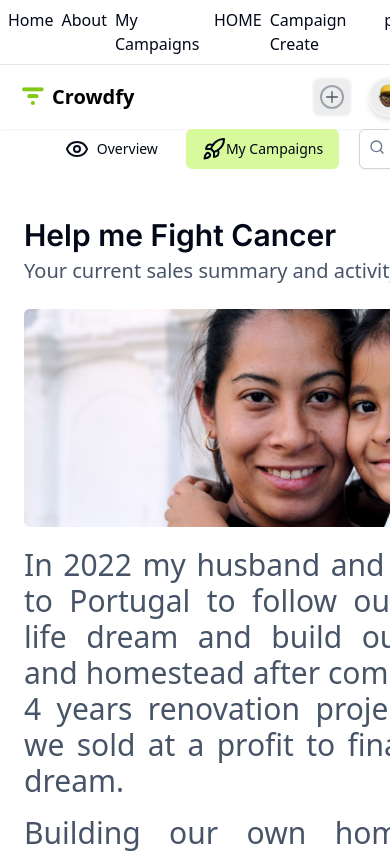
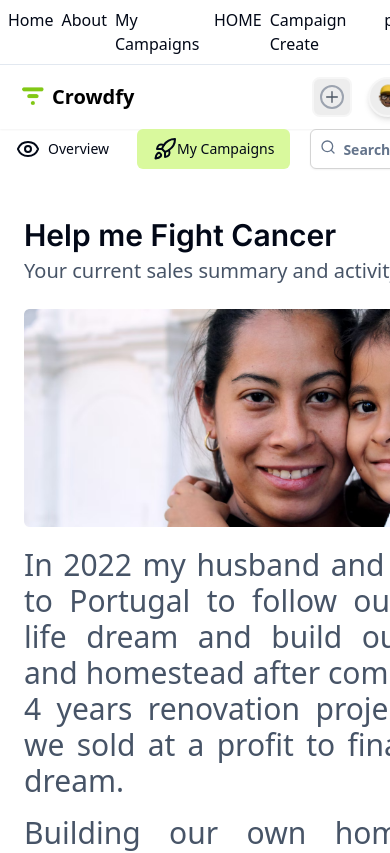
Before and after one commit to Aprender-e-Crescer/crowdfy, a React (Vite) app: page /my-campaigns in a window 390 px wide. Shown: the top 853 px of the page. Built offline with nearby package versions, Linux system fonts and the light colour scheme; a web font is replaced by a local one.

Commit message:
Responsividade no subheader 2.0

```diff
--- a/src/components/subHeader.tsx
+++ b/src/components/subHeader.tsx
@@ -13,7 +13,7 @@ interface Props {
 
 export function SubHeader({ buttons }: Props) {
   return (
-    <div className="flex justify-center sm:justify-between">
+    <div className="flex justify-start sm:justify-between">
       <div className="flex gap-3 mr-5">
         {buttons.map(({ title, variant, icon, route }) => (
           <Link to={route} key={title}>
--- a/src/components/ui/input-sub-header.tsx
+++ b/src/components/ui/input-sub-header.tsx
@@ -26,7 +26,7 @@ export function InputSubHeader() {
       <Input
         type="search"
         placeholder="Search"
-        className="pl-8 rounded-md border border-neutral-300 bg-background shadow-sm focus:border-primary focus:ring-primary text-sm sm:flex items-center w-32 sm:w-80 sm:mr-5"
+        className="pl-8 rounded-md border border-neutral-300 bg-background shadow-sm focus:border-primary focus:ring-primary text-sm sm:flex items-center w-36 sm:w-80 sm:mr-5"
       />
     </div>
   );
```
